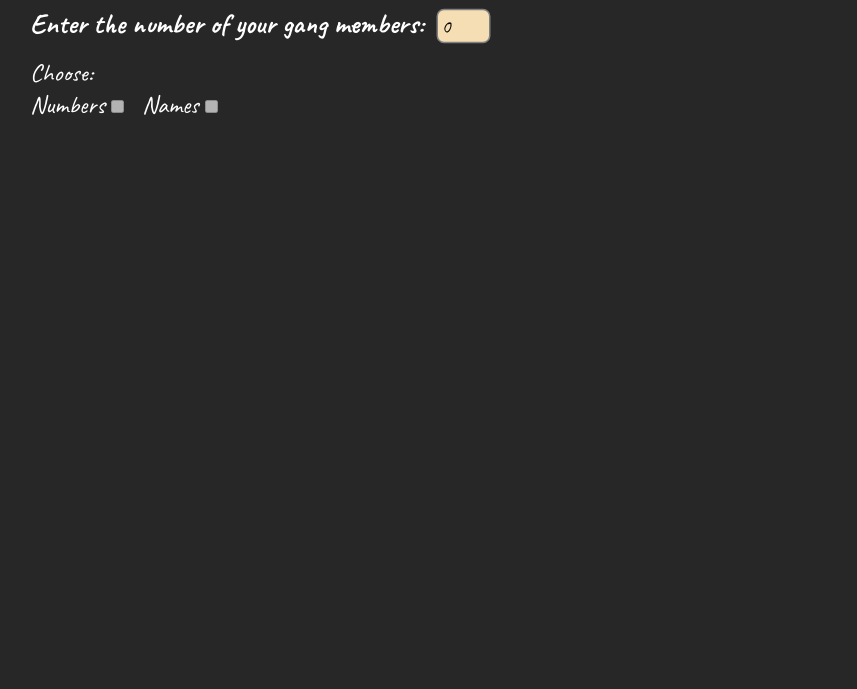
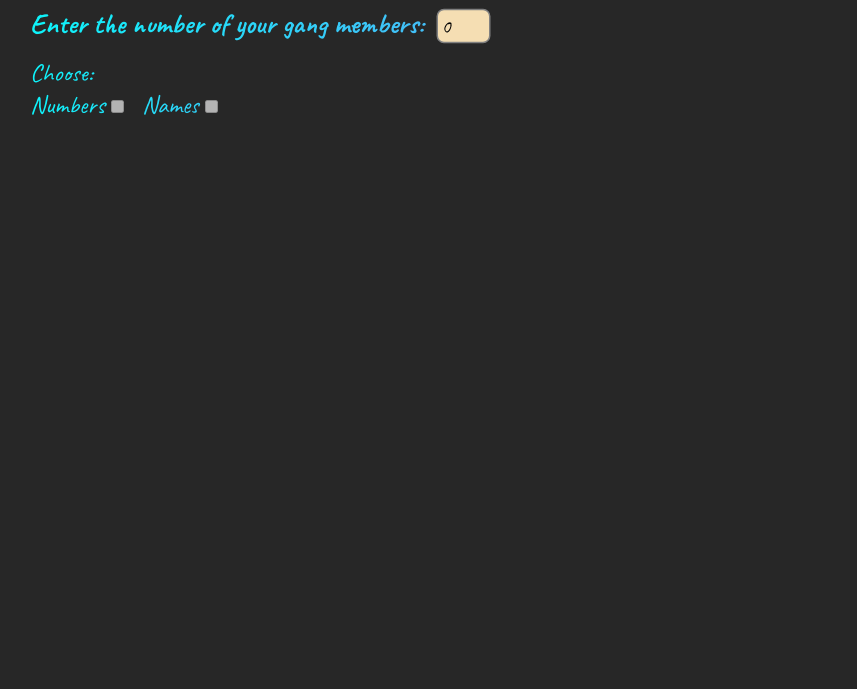
Before and after one commit to LibraAkaja/Spin-The-Bottle, a plain HTML site: page index.html in a window 1280 px wide. Shown: the part 131-820 px from the top of the page, without its empty margins (60-917 px from the left). Drawn offline with Linux system fonts and the light colour scheme; a web font is replaced by a local one.

Commit message:
Add gradient font color

```diff
--- a/Styles/style.css
+++ b/Styles/style.css
@@ -131,6 +131,12 @@ input[type="checkbox"]{
     background: rgb(82, 77, 77);
 }
 
+h1,h2,h3,p{
+    background: linear-gradient(to left, #FE03EE, #0DF4FA);
+    background-clip: text;
+    color: transparent;
+}
+
 @media only screen and (min-width: 321px){
     #hidbox2{
         top: 36%;
```
